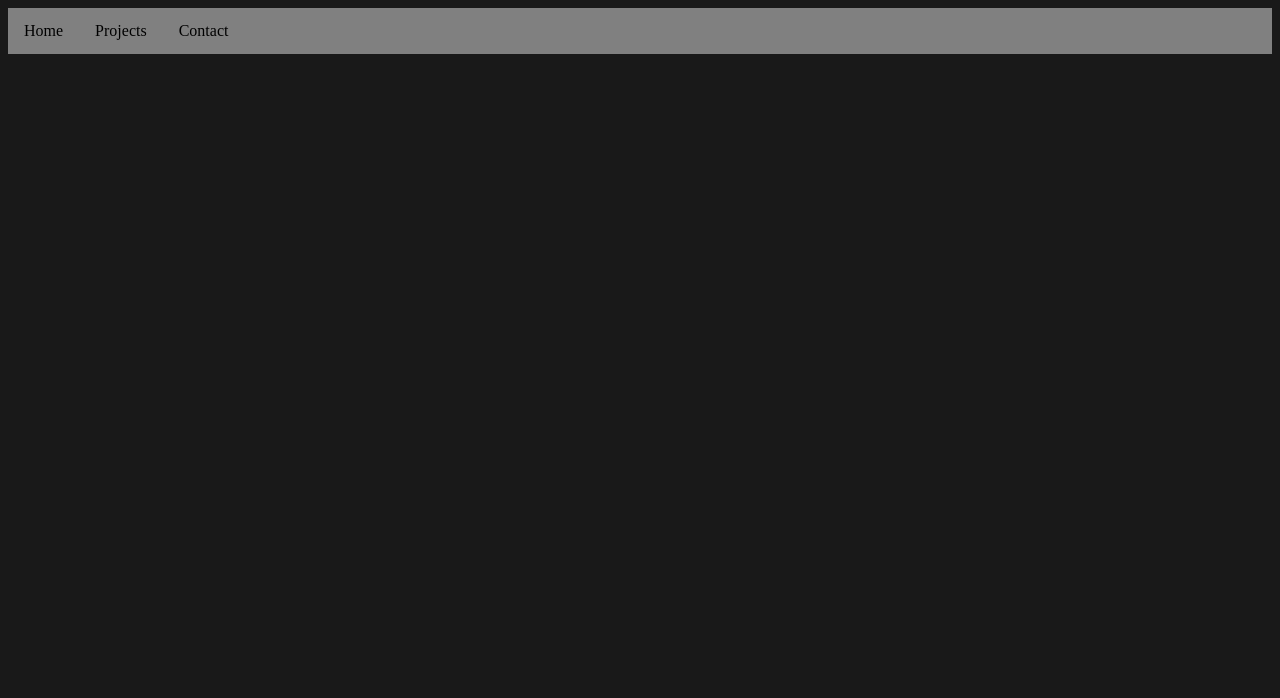
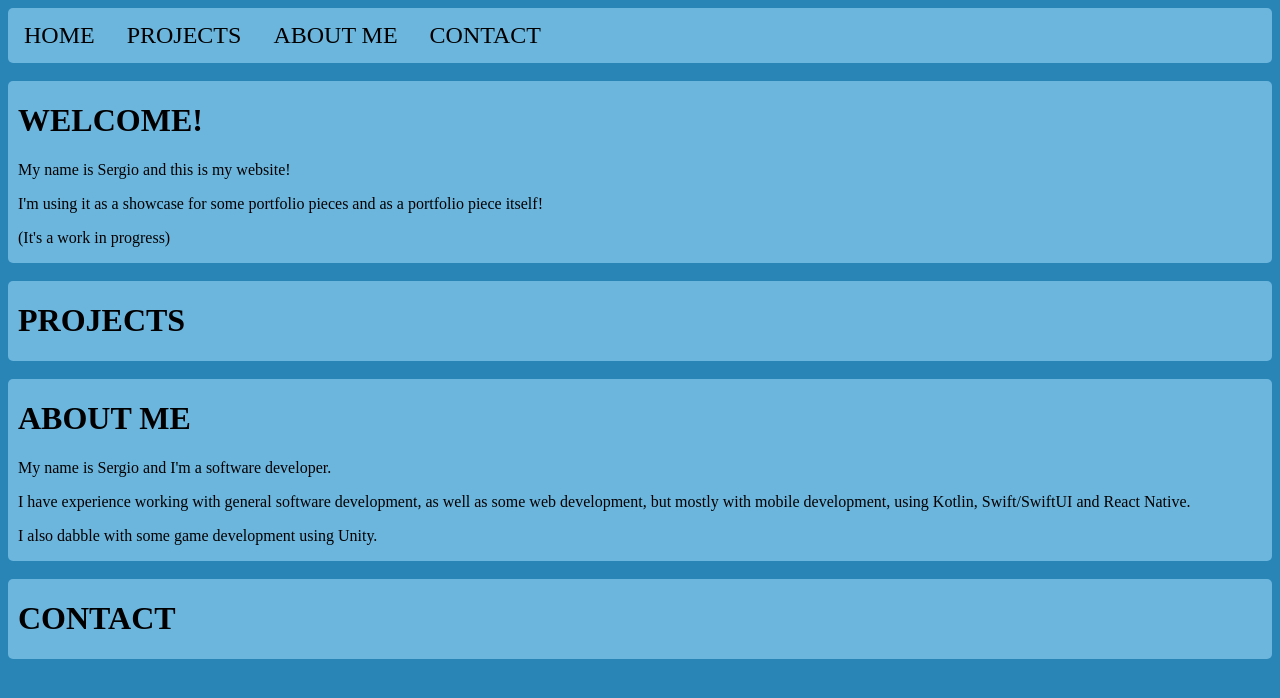
Before and after one commit to SergioNaut/SergioNaut.github.io, a plain HTML site: page index.html in a window 1280 px wide. Drawn offline with Linux system fonts and the light colour scheme.

Commit message:
Main Setup for Website

```diff
--- a/index.html
+++ b/index.html
@@ -9,10 +9,37 @@
 
         <!--Dropdown menu-->
         <div class="navbar">
-            <a href="#home">Home</a>
-            <a href="#projects">Projects</a>
-            <a href="#contact">Contact</a>
+            <a href="#home">HOME</a>
+            <a href="#projects">PROJECTS</a>
+            <a href="#about">ABOUT ME</a>
+            <a href="#contact">CONTACT</a>
 
+        </div>
+        <br>
+        <div class="mainDiv" id="home">
+            <h1>
+                WELCOME!
+            </h1>
+            <p>My name is Sergio and this is my website!</p>
+            <p>I'm using it as a showcase for some portfolio pieces and as a portfolio piece itself!</p>
+            <p>(It's a work in progress)</p>
+
+        </div>
+        <br>
+        <div class="mainDiv" id="projects">
+            <h1>PROJECTS
+            </h1>
+        </div>
+        <br>
+        <div class="mainDiv" id="about">
+            <h1>ABOUT ME</h1>
+            <p>My name is Sergio and I'm a software developer.</p>
+            <p>I have experience working with general software development, as well as some web development, but mostly with mobile development, using Kotlin, Swift/SwiftUI and React Native.</p>
+            <p>I also dabble with some game development using Unity.</p>
+        </div>
+        <br>
+        <div class="mainDiv" id="contact">
+            <h1>CONTACT</h1>
         </div>
     </body>
 
--- a/styles.css
+++ b/styles.css
@@ -1,16 +1,16 @@
 body {
-    background-color: #191919;
+    background-color: #2A85B7;
 }
-
 
 .navbar {
     overflow: hidden;
-    background-color: #808080;
+    background-color: #6CB6DE;
+    border-radius: 5px;
 }
 
 .navbar a{
     float:left;
-    font-size:16px;
+    font-size:24px;
     color:black;
     text-align:center;
     padding: 14px 16px;
@@ -18,5 +18,12 @@ body {
 }
 
 .navbar a:hover{
-    background-color:#514e4e;
+    background-color:#379cd2;
 }
+
+.mainDiv{
+    overflow: hidden;
+    background-color: #6CB6DE;
+    border-radius: 5px;
+    padding-left: 10px;
+}
```
